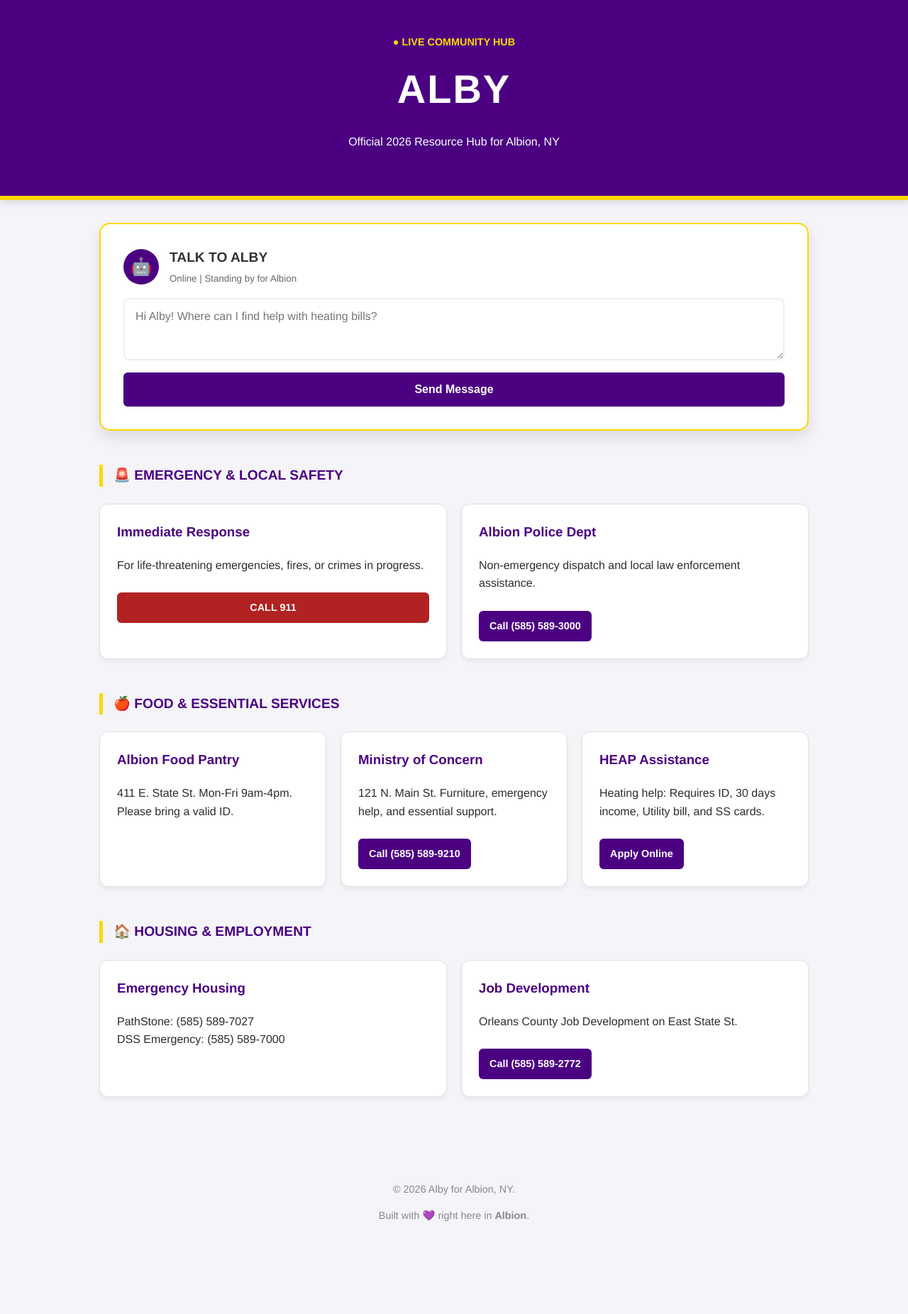
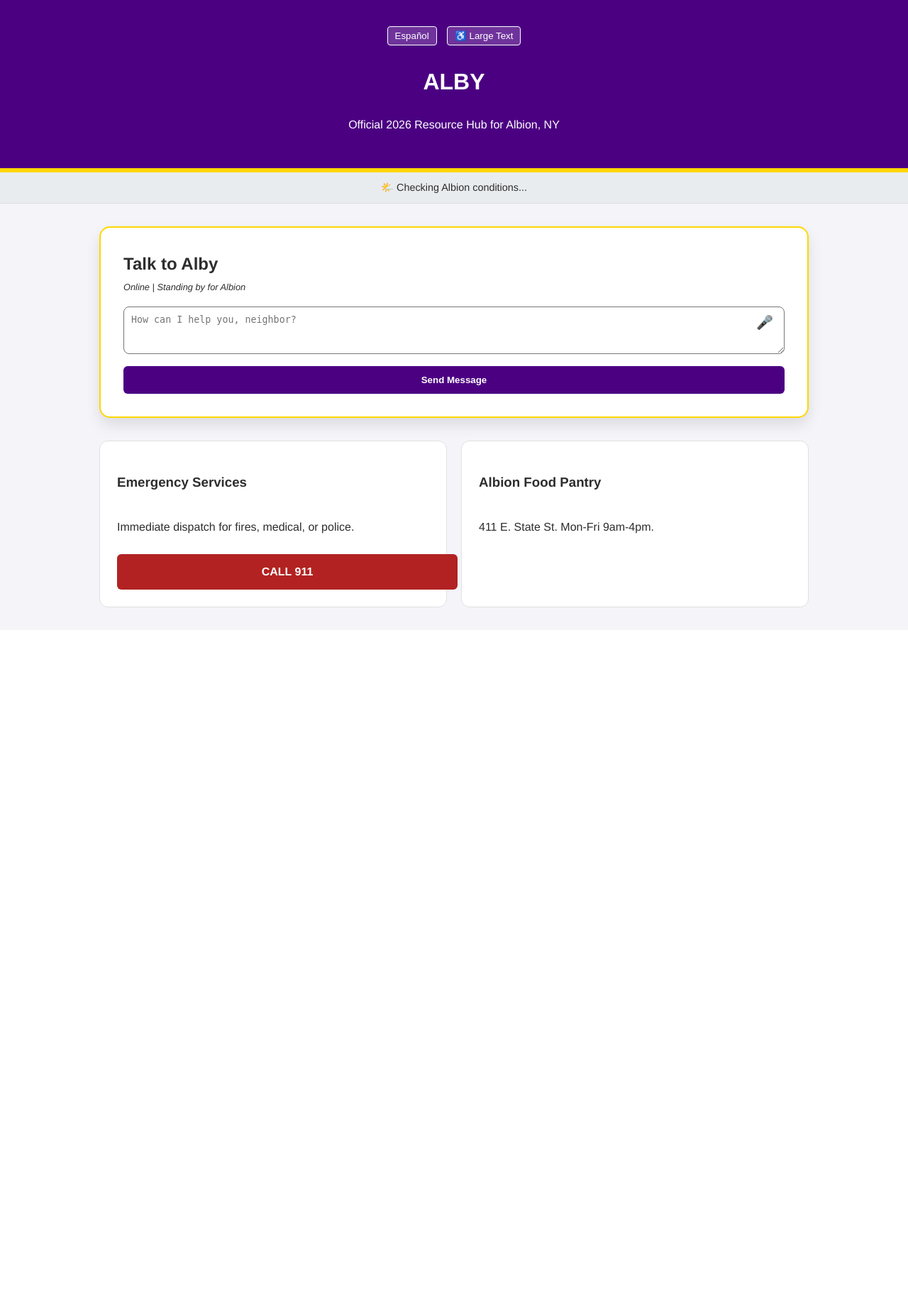
Before and after one commit to cordegangsta-eng/alby-Albion-NY, a Flask app: page / in a window 1280 px wide. Shown: the whole page at 71% size. After the commit the page ends 856 px from the top, so only its background shows below. Run offline with Flask 3, Linux system fonts and the light colour scheme.

Commit message:
index.html

```diff
--- a/templates/index.html
+++ b/templates/index.html
@@ -11,239 +11,150 @@
             --bg-gray: #f4f4f9;
             --card-white: #ffffff;
             --text-dark: #2d2d2d;
+            --emergency-red: #b22222;
+            --fresh-green: #047857;
+            --aging-orange: #b45309;
         }
 
-        body {
-            font-family: 'Helvetica Neue', Arial, sans-serif;
-            background-color: var(--bg-gray);
-            margin: 0;
-            color: var(--text-dark);
-            line-height: 1.6;
-        }
+        /* ACCESSIBILITY OVERRIDES */
+        body.accessible-mode { font-size: 1.25rem; background-color: #000 !important; color: #fff !important; }
+        body.accessible-mode .card, body.accessible-mode .alby-chat { background-color: #1a1a1a !important; border: 3px solid var(--albion-gold) !important; color: #fff !important; }
+        body.accessible-mode .btn { padding: 18px 25px; font-size: 1.2rem; background-color: var(--albion-gold) !important; color: #000 !important; }
 
-        header {
-            background-color: var(--albion-purple);
-            color: white;
-            padding: 3rem 1rem;
-            text-align: center;
-            border-bottom: 6px solid var(--albion-gold);
-            box-shadow: 0 4px 10px rgba(0,0,0,0.1);
-        }
-
-        header h1 { margin: 0; font-size: 3.5rem; letter-spacing: 2px; }
-        .live-tag { color: var(--albion-gold); font-weight: bold; text-transform: uppercase; font-size: 0.9rem; margin-bottom: 10px; display: block; }
+        body { font-family: 'Helvetica Neue', Arial, sans-serif; background-color: var(--bg-gray); margin: 0; color: var(--text-dark); line-height: 1.6; transition: all 0.3s ease; }
+        header { background-color: var(--albion-purple); color: white; padding: 2rem 1rem; text-align: center; border-bottom: 6px solid var(--albion-gold); position: relative; }
+        #weather-strip { background: #e9ecef; padding: 10px; text-align: center; font-size: 0.9rem; border-bottom: 1px solid #ddd; }
 
         .container { max-width: 1000px; margin: 0 auto; padding: 2rem 1rem; }
 
-        /* TALK TO ALBY CHAT */
-        .alby-chat {
-            background: var(--card-white);
-            border-radius: 15px;
-            padding: 2rem;
-            margin-bottom: 3rem;
-            border: 2px solid var(--albion-gold);
-            box-shadow: 0 10px 20px rgba(0,0,0,0.1);
-            display: flex;
-            flex-direction: column;
-            gap: 15px;
-        }
+        .lang-btn, .access-btn { background: rgba(255,255,255,0.2); border: 1px solid white; color: white; padding: 5px 10px; border-radius: 4px; cursor: pointer; margin: 5px; }
 
-        .chat-header { display: flex; align-items: center; gap: 15px; }
-        .alby-avatar {
-            background: var(--albion-purple);
-            color: white;
-            width: 50px;
-            height: 50px;
-            border-radius: 50%;
-            display: flex;
-            align-items: center;
-            justify-content: center;
-            font-size: 24px;
-        }
+        /* CHAT & CARDS */
+        .alby-chat { background: var(--card-white); border-radius: 15px; padding: 2rem; margin-bottom: 2rem; border: 2px solid var(--albion-gold); box-shadow: 0 10px 20px rgba(0,0,0,0.1); }
+        .grid { display: grid; grid-template-columns: repeat(auto-fit, minmax(280px, 1fr)); gap: 20px; }
+        .card { background: var(--card-white); border-radius: 12px; padding: 1.5rem; border: 1px solid #e1e1e1; position: relative; display: flex; flex-direction: column; }
+        .card.hidden { display: none; }
 
-        /* Typing Dots Animation */
-        @keyframes blink { 0% { opacity: 0; } 50% { opacity: 1; } 100% { opacity: 0; } }
-        .dot { animation: blink 1s infinite; }
-        .dot2 { animation: blink 1s infinite 0.2s; }
-        .dot3 { animation: blink 1s infinite 0.4s; }
+        .verified-badge { font-size: 0.7rem; padding: 2px 8px; border-radius: 12px; font-weight: bold; margin-top: 10px; text-transform: uppercase; align-self: flex-start; }
+        .status-fresh { background: #e6fffa; color: var(--fresh-green); border: 1px solid var(--fresh-green); }
+        .status-aging { background: #fffbeb; color: var(--aging-orange); border: 1px solid var(--aging-orange); }
 
-        .grid {
-            display: grid;
-            grid-template-columns: repeat(auto-fit, minmax(280px, 1fr));
-            gap: 20px;
-            margin: 1.5rem 0;
-        }
+        .btn { display: inline-block; background: var(--albion-purple); color: white; text-decoration: none; padding: 12px 20px; border-radius: 6px; font-weight: bold; border: none; cursor: pointer; margin-top: 10px; text-align: center; }
+        .emergency-btn { background: var(--emergency-red); width: 100%; }
 
-        .card {
-            background: var(--card-white);
-            border: 1px solid #e1e1e1;
-            border-radius: 12px;
-            padding: 1.5rem;
-            box-shadow: 0 4px 6px rgba(0,0,0,0.05);
-            transition: transform 0.3s ease;
-        }
+        @keyframes pulse { 0% { box-shadow: 0 0 0 0 rgba(178, 34, 34, 0.7); } 70% { box-shadow: 0 0 0 10px rgba(178, 34, 34, 0); } 100% { box-shadow: 0 0 0 0 rgba(178, 34, 34, 0); } }
+        .pulse-alert { animation: pulse 1.5s infinite; }
 
-        .card:hover { transform: translateY(-5px); border-color: var(--albion-purple); }
-        .card h3 { margin-top: 0; color: var(--albion-purple); }
-
-        .btn {
-            display: inline-block;
-            background: var(--albion-purple);
-            color: white;
-            text-decoration: none;
-            padding: 10px 15px;
-            border-radius: 6px;
-            font-weight: bold;
-            font-size: 0.9rem;
-            text-align: center;
-            margin-top: 10px;
-        }
-
-        .chat-btn { width: 100%; border: none; cursor: pointer; padding: 15px; font-size: 1rem; }
-        .emergency-btn { background: #b22222; width: 100%; box-sizing: border-box; }
-
-        h2 {
-            color: var(--albion-purple);
-            border-left: 5px solid var(--albion-gold);
-            padding-left: 15px;
-            margin-top: 3rem;
-            text-transform: uppercase;
-            font-size: 1.2rem;
-        }
-
-        textarea {
-            width: 100%;
-            padding: 15px;
-            border: 2px solid #eee;
-            border-radius: 8px;
-            font-size: 1rem;
-            box-sizing: border-box;
-            font-family: inherit;
-        }
-
-        footer { text-align: center; padding: 5rem 1rem; color: #888; font-size: 0.9rem; }
+        /* ADMIN PANEL */
+        #admin-panel { display: none; background: #2d2d2d; color: white; padding: 20px; border-radius: 12px; margin-bottom: 20px; }
     </style>
 </head>
 <body>
 
 <header>
-    <span class="live-tag">● Live Community Hub</span>
-    <h1>ALBY</h1>
+    <button class="lang-btn" onclick="toggleLanguage()" id="lang-toggle">Español</button>
+    <button class="access-btn" onclick="toggleAccessibility()" id="access-toggle">♿ Large Text</button>
+    <h1 id="admin-trigger">ALBY</h1>
     <p>Official 2026 Resource Hub for Albion, NY</p>
 </header>
 
+<div id="weather-strip">🌤️ Checking Albion conditions...</div>
+
 <div class="container">
+    <div id="admin-panel">
+        <h3>Admin Portal</h3>
+        <input type="text" id="new-title" placeholder="Resource Name">
+        <textarea id="new-desc" placeholder="Description"></textarea>
+        <select id="new-cat">
+            <option value="food">Food</option>
+            <option value="safety">Safety</option>
+            <option value="help">Other</option>
+        </select>
+        <button onclick="addResource()" class="btn" style="background:var(--albion-gold); color:black;">Add Card</button>
+    </div>
 
-    <div class="alby-chat" id="chat-hub">
-        <div class="chat-header">
-            <div class="alby-avatar">🤖</div>
-            <div>
-                <h2 style="margin:0; border:none; padding:0; color:#333;">Talk to Alby</h2>
-                <small id="status-text" style="color:#666;">Online | Standing by for Albion</small>
-            </div>
-        </div>
-
-        <form id="alby-form" action="https://formspree.io/f/meekblgl" method="POST">
-            <textarea name="message" id="user-input" rows="3" placeholder="Hi Alby! Where can I find help with heating bills?" required></textarea>
-            <button type="submit" class="btn chat-btn" id="send-btn">Send Message</button>
+    <div class="alby-chat">
+        <h2 style="margin:0;">Talk to Alby</h2>
+        <span id="status-text" style="font-style: italic; font-size: 0.8rem;">Online | Standing by for Albion</span>
+        <form id="alby-form" action="https://formspree.io/f/meekblgl" method="POST" style="margin-top:15px; position:relative;">
+            <textarea name="message" id="user-input" rows="3" placeholder="How can I help you, neighbor?" required style="width:100%; padding:10px 40px 10px 10px; box-sizing:border-box; border-radius:8px;"></textarea>
+            <button type="button" onclick="startVoice()" id="mic-btn" style="position:absolute; right:10px; top:10px; background:none; border:none; cursor:pointer; font-size:1.2rem;">🎤</button>
+            <button type="submit" class="btn chat-btn" style="width:100%;">Send Message</button>
         </form>
-
-        <div id="alby-typing" style="display:none; color: var(--albion-purple); font-weight: bold; font-style: italic;">
-            Alby is typing<span class="dot">.</span><span class="dot2">.</span><span class="dot3">.</span>
-        </div>
-
-        <div id="alby-reply" style="display:none; padding:15px; background:#f0f7ff; border-radius:12px; border-left:5px solid var(--albion-gold);">
-            <strong style="color:var(--albion-purple);">Alby:</strong> <span id="reply-text"></span>
+        <div id="alby-reply" style="display:none; margin-top:20px; padding:15px; background:#f0f7ff; border-radius:8px; border-left:5px solid var(--albion-gold);">
+            <span id="reply-text"></span>
+            <div id="reset-area"></div>
         </div>
     </div>
 
-    <h2>🚨 Emergency & Local Safety</h2>
-    <div class="grid">
-        <div class="card">
-            <h3>Immediate Response</h3>
-            <p>For life-threatening emergencies, fires, or crimes in progress.</p>
-            <a href="tel:911" class="btn emergency-btn">CALL 911</a>
+    <div class="grid" id="resource-grid">
+        <div class="card" data-category="safety" data-updated="2026-01-31">
+            <h3>Emergency Services</h3>
+            <p>Immediate dispatch for fires, medical, or police.</p>
+            <a href="tel:911" class="btn emergency-btn" id="main-911">CALL 911</a>
         </div>
-        <div class="card">
-            <h3>Albion Police Dept</h3>
-            <p>Non-emergency dispatch and local law enforcement assistance.</p>
-            <a href="tel:5855893000" class="btn">Call (585) 589-3000</a>
+        <div class="card" data-category="food" data-updated="2026-01-20">
+            <h3>Albion Food Pantry</h3>
+            <p>411 E. State St. Mon-Fri 9am-4pm.</p>
         </div>
     </div>
-
-    <h2>🍎 Food & Essential Services</h2>
-    <div class="grid">
-        <div class="card">
-            <h3>Albion Food Pantry</h3>
-            <p>411 E. State St. Mon-Fri 9am-4pm. Please bring a valid ID.</p>
-        </div>
-        <div class="card">
-            <h3>Ministry of Concern</h3>
-            <p>121 N. Main St. Furniture, emergency help, and essential support.</p>
-            <a href="tel:5855899210" class="btn">Call (585) 589-9210</a>
-        </div>
-        <div class="card">
-            <h3>HEAP Assistance</h3>
-            <p>Heating help: Requires ID, 30 days income, Utility bill, and SS cards.</p>
-            <a href="https://otda.ny.gov/programs/heap/" target="_blank" class="btn">Apply Online</a>
-        </div>
-    </div>
-
-    <h2>🏠 Housing & Employment</h2>
-    <div class="grid">
-        <div class="card">
-            <h3>Emergency Housing</h3>
-            <p>PathStone: (585) 589-7027<br>DSS Emergency: (585) 589-7000</p>
-        </div>
-        <div class="card">
-            <h3>Job Development</h3>
-            <p>Orleans County Job Development on East State St.</p>
-            <a href="tel:5855892772" class="btn">Call (585) 589-2772</a>
-        </div>
-    </div>
-
-    <footer>
-        <p>© 2026 Alby for Albion, NY.</p>
-        <p>Built with 💜 right here in <strong>Albion</strong>.</p>
-    </footer>
 </div>
 
 <script>
-    const form = document.getElementById('alby-form');
-    const typing = document.getElementById('alby-typing');
-    const reply = document.getElementById('alby-reply');
-    const replyText = document.getElementById('reply-text');
-    const statusText = document.getElementById('status-text');
+    let currentLang = 'en';
+    const translations = {
+        en: { status: "Online | Standing by for Albion", placeholder: "How can I help you?", btn: "Send Message" },
+        es: { status: "En línea | Esperando para ayudar a Albion", placeholder: "¿Cómo puedo ayudarte?", btn: "Enviar mensaje" }
+    };
 
-    const albyLines = [
-        "I've got you. I'm routing this to the Albion Hub right now. We'll look into this for you, neighbor!",
-        "Message received! I'm making sure the right people in town see this. The Spirit of Hope is on it!",
-        "Got it! I've sent your request to our team. Hang tight while we get things moving for you.",
-        "I hear you loud and clear. I'm passing this to the staff at the Hub immediately!"
-    ];
+    function translateMarkdown(text) { return text.replace(/\*\*(.*?)\*\*/g, '<b>$1</b>'); }
 
-    form.onsubmit = async (e) => {
+    function toggleLanguage() {
+        currentLang = currentLang === 'en' ? 'es' : 'en';
+        document.getElementById('status-text').innerText = translations[currentLang].status;
+        document.getElementById('user-input').placeholder = translations[currentLang].placeholder;
+        document.querySelector('.chat-btn').innerText = translations[currentLang].btn;
+        document.getElementById('lang-toggle').innerText = currentLang === 'en' ? 'Español' : 'English';
+    }
+
+    function toggleAccessibility() {
+        const active = document.body.classList.toggle('accessible-mode');
+        document.getElementById('access-toggle').innerText = active ? "Standard View" : "♿ Large Text";
+    }
+
+    document.getElementById('admin-trigger').ondblclick = () => {
+        const panel = document.getElementById('admin-panel');
+        panel.style.display = panel.style.display === 'block' ? 'none' : 'block';
+    };
+
+    // Alby Chat Submission
+    document.getElementById('alby-form').onsubmit = async (e) => {
         e.preventDefault();
-        const data = new FormData(form);
+        const input = document.getElementById('user-input').value;
+        const reply = document.getElementById('alby-reply');
+        const replyText = document.getElementById('reply-text');
 
-        form.style.display = 'none';
-        typing.style.display = 'block';
-        statusText.innerText = "Alby is thinking...";
+        if (["emergency", "911", "hurt", "suicide"].some(w => input.toLowerCase().includes(w))) {
+            replyText.innerHTML = "🚨 <b>ALBY ALERT:</b> Please call 911 immediately.";
+            reply.style.display = 'block';
+            document.getElementById('main-911').classList.add('pulse-alert');
+            return;
+        }
 
-        fetch(form.action, {
-            method: 'POST',
-            body: data,
-            headers: { 'Accept': 'application/json' }
+        document.getElementById('status-text').innerText = "Alby is thinking...";
+        setTimeout(() => {
+            reply.style.display = 'block';
+            replyText.innerHTML = translateMarkdown("I've received your request and sent it to the **Albion Hub** team. Hang tight, neighbor!");
+            document.getElementById('status-text').innerText = "Message Delivered";
+        }, 2000);
+    };
+
+    // Freshness & Weather Calls on Load
+    window.onload = () => {
+        fetch('https://wttr.in/Albion,NY?format=%c+%t').then(r => r.text()).then(d => {
+            document.getElementById('weather-strip').innerHTML = `<strong>Albion Today:</strong> ${d} | Stay neighborly!`;
         });
-
-        setTimeout(() => {
-            typing.style.display = 'none';
-            reply.style.display = 'block';
-            statusText.innerText = "Message Delivered";
-            replyText.innerText = albyLines[Math.floor(Math.random() * albyLines.length)];
-        }, 3000);
     };
 </script>
-
 </body>
 </html>
```
